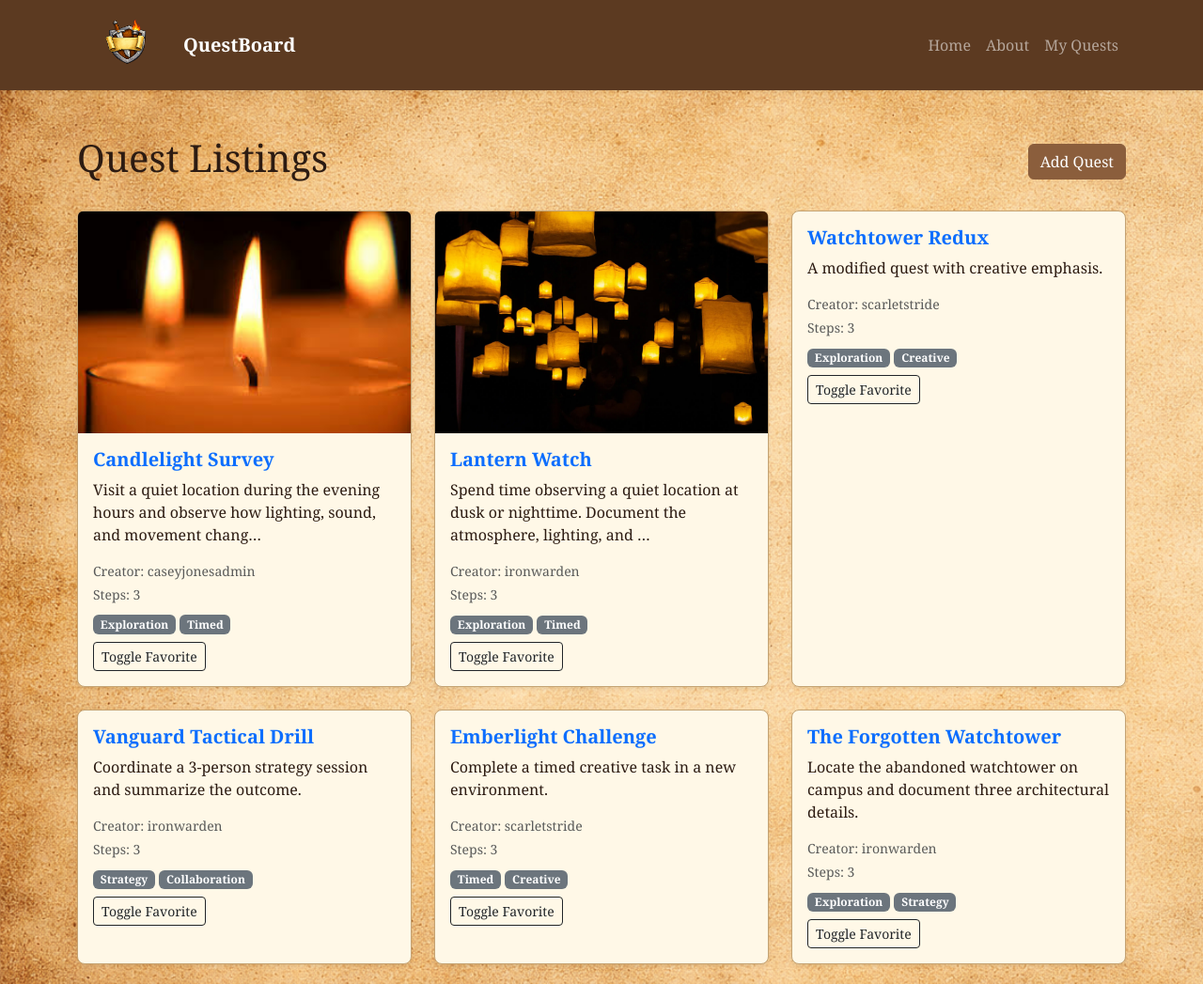
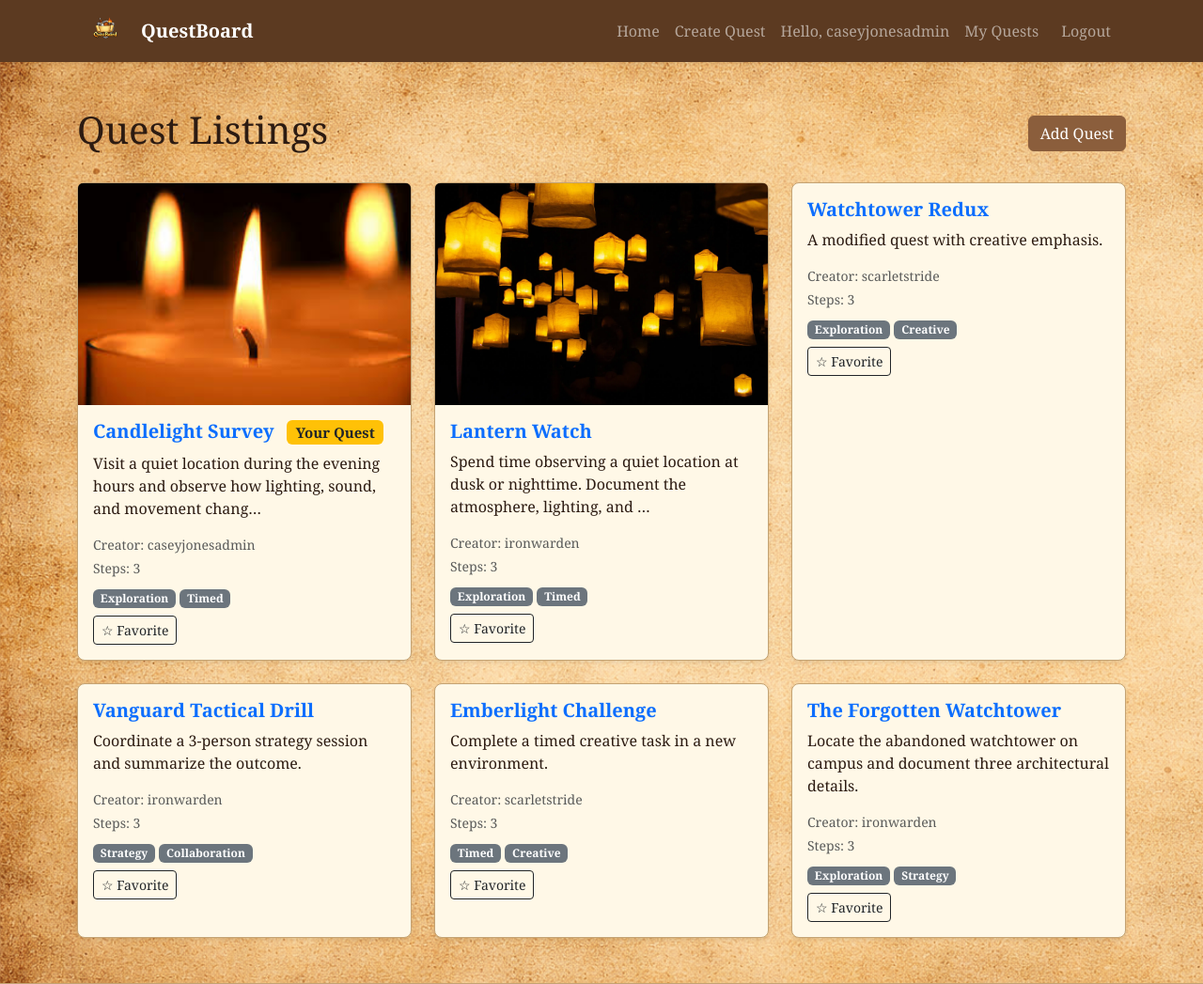
Before and after one commit to Sk1ppyJones/W3200_Capstone, a Django app: page / in a window 1280 px wide. Shown: the top 1047 px of the page at 94% size. Run offline with Django 5.2, Linux system fonts and the light colour scheme; a user stored in the database is signed in; data comes from the database, SQL or seed files in the repository; both versions use the stored data as it was after the commit; some libraries are stand-ins or nearby versions.

Commit message:
Cleanup + Authentication
Cleaned-Up UI as much as I could and added in proper authentication and implemented it into the Quest models where applicable.

```diff
--- a/QuestBoardApp/templates/QuestBoardApp/index.html
+++ b/QuestBoardApp/templates/QuestBoardApp/index.html
@@ -1,6 +1,8 @@
-{% extends "base.html" %}
+{% extends 'base.html' %}
 
-{% block title %}QuestBoard{% endblock %}
+{% block title %}
+  QuestBoard
+{% endblock %}
 
 {% block content %}
   <div class="d-flex justify-content-between align-items-center mb-4">
@@ -12,33 +14,28 @@
     {% for quest in quests %}
       <div class="col-md-4">
         <div class="card h-100 shadow-sm">
-
           {% if quest.image %}
-                    <img src="{{ quest.image.url }}" class="card-img-top" alt="{{ quest.title }}">
+            <img src="{{ quest.image.url }}" class="card-img-top" alt="{{ quest.title }}" />
           {% endif %}
 
           <div class="card-body">
             <h5 class="card-title">
-                        <a href="{% url 'quest_detail' quest.pk %}" class="text-decoration-none">
-                            {{ quest.title }}
-                        </a>
+              <a href="{% url 'quest_detail' quest.pk %}" class="text-decoration-none">{{ quest.title }}</a>
+
+              {% if user.is_authenticated and user == quest.creator %}
+                <span class="badge bg-warning text-dark ms-2">Your Quest</span>
+              {% endif %}
 
               {% if quest.id in favorites %}
                 <span>⭐</span>
               {% endif %}
             </h5>
 
-                    <p class="card-text">
-                        {{ quest.description|truncatechars:100 }}
-                    </p>
+            <p class="card-text">{{ quest.description|truncatechars:100 }}</p>
 
-                    <p class="small text-muted mb-1">
-                        Creator: {{ quest.creator }}
-                    </p>
+            <p class="small text-muted mb-1">Creator: {{ quest.creator }}</p>
 
-                    <p class="small text-muted mb-2">
-                        Steps: {{ quest.steps.count }}
-                    </p>
+            <p class="small text-muted mb-2">Steps: {{ quest.steps.count }}</p>
 
             <div class="mb-2">
               {% for tag in quest.tags.all %}
@@ -48,15 +45,26 @@
               {% endfor %}
             </div>
 
-                    <a href="{% url 'toggle_favorite' quest.pk %}"
-                       class="btn btn-sm btn-outline-dark">
-                        Toggle Favorite
-                    </a>
+            {% if quest.id in favorites %}
+              <a href="{% url 'toggle_favorite' quest.pk %}" class="btn btn-sm btn-warning">★ Favorited</a>
+            {% else %}
+              <a href="{% url 'toggle_favorite' quest.pk %}" class="btn btn-sm btn-outline-dark">☆ Favorite</a>
+            {% endif %}
           </div>
         </div>
       </div>
     {% empty %}
-        <p>No quests found.</p>
+      <div class="col-12">
+        <div class="card p-4 text-center shadow-sm">
+          <h4>No quests yet.</h4>
+          <p class="mb-3">Be the first to add a quest to the board.</p>
+          {% if user.is_authenticated %}
+            <a href="{% url 'create_quest' %}" class="btn btn-primary">Create First Quest</a>
+          {% else %}
+            <a href="{% url 'login' %}" class="btn btn-primary">Log In to Create a Quest</a>
+          {% endif %}
+        </div>
+      </div>
     {% endfor %}
   </div>
 {% endblock %}
--- a/QuestBoardApp/urls.py
+++ b/QuestBoardApp/urls.py
@@ -8,4 +8,6 @@ urlpatterns = [
     path("quests/new/", views.create_quest, name="create_quest"),
     path("quests/<int:pk>/", views.QuestDetailView.as_view(), name="quest_detail"),
     path("quests/<int:pk>/favorite/", views.toggle_favorite, name="toggle_favorite"),
+    path("my-quests/", views.MyQuestListView.as_view(), name="my_quests"),
+    path("signup/", views.signup_view, name="signup"),
 ]
--- a/QuestBoardApp/views.py
+++ b/QuestBoardApp/views.py
@@ -1,9 +1,11 @@
 from django.shortcuts import render
 from django.http import HttpResponseRedirect
 from django.urls import reverse
-
+from django.contrib.auth import login
+from django.contrib.auth.decorators import login_required
+from django.contrib.auth.mixins import LoginRequiredMixin
 from .models import Quest
-from .forms import FeedbackForm, QuestForm, QuestStepFormSet
+from .forms import FeedbackForm, QuestForm, QuestStepFormSet, SignUpForm
 from django.views.generic import ListView, DetailView
 
 
@@ -61,6 +63,10 @@ def create_quest(request):
 
 
 class QuestListView(ListView):
+    """
+    Display all quests in a gallery-style list on the home page.
+    Also passes session-based favorites into the template.
+    """
     model = Quest
     template_name = "QuestBoardApp/index.html"
     context_object_name = "quests"
@@ -73,6 +79,10 @@ class QuestListView(ListView):
 
 
 class QuestDetailView(DetailView):
+    """
+    Display one quest with its full description, image, tags, and steps.
+    Also shows whether the quest is favorited in the current session.
+    """
     model = Quest
     template_name = "QuestBoardApp/quest_detail.html"
     context_object_name = "quest"
@@ -81,6 +91,44 @@ class QuestDetailView(DetailView):
         context = super().get_context_data(**kwargs)
         context["favorites"] = self.request.session.get("favorites", [])
         return context
+
+
+@login_required
+def create_quest(request):
+    if request.method == "POST":
+        form = QuestForm(request.POST, request.FILES)
+        formset = QuestStepFormSet(request.POST)
+
+        if form.is_valid() and formset.is_valid():
+            quest = form.save(commit=False)
+            quest.creator = request.user
+            quest.save()
+            form.save_m2m()
+
+            step_forms = formset.save(commit=False)
+            for index, step in enumerate(step_forms, start=1):
+                if step.instruction.strip():
+                    step.quest = quest
+                    step.order = index
+                    step.save()
+
+            return HttpResponseRedirect(reverse("index"))
+    else:
+        form = QuestForm()
+        formset = QuestStepFormSet()
+
+    return render(request, "QuestBoardApp/create_quest.html", {
+        "form": form,
+        "formset": formset,
+    })
+
+class MyQuestListView(LoginRequiredMixin, ListView):
+    model = Quest
+    template_name = "QuestBoardApp/my_quests.html"
+    context_object_name = "quests"
+
+    def get_queryset(self):
+        return Quest.objects.filter(creator=self.request.user).order_by("-created_at")
 
 
 def toggle_favorite(request, pk):
@@ -92,5 +140,19 @@ def toggle_favorite(request, pk):
         favorites.append(pk)
 
     request.session["favorites"] = favorites
+    request.session.modified = True
 
     return HttpResponseRedirect(request.META.get("HTTP_REFERER", reverse("index")))
+
+
+def signup_view(request):
+    if request.method == "POST":
+        form = SignUpForm(request.POST)
+        if form.is_valid():
+            user = form.save()
+            login(request, user)
+            return HttpResponseRedirect(reverse("index"))
+    else:
+        form = SignUpForm()
+
+    return render(request, "registration/signup.html", {"form": form})
--- a/QuestBoardProj/settings.py
+++ b/QuestBoardProj/settings.py
@@ -120,3 +120,9 @@ STATIC_URL = '/static/'
 
 MEDIA_URL = "/media/"
 MEDIA_ROOT = BASE_DIR / "media"
+
+
+# login redirect
+LOGIN_REDIRECT_URL = "/"
+LOGOUT_REDIRECT_URL = "/"
+LOGIN_URL = "/accounts/login/"
--- a/QuestBoardProj/urls.py
+++ b/QuestBoardProj/urls.py
@@ -21,7 +21,8 @@ from QuestBoardProj import settings
 
 urlpatterns = [
     path('admin/', admin.site.urls),
-    path('', include('QuestBoardApp.urls'))
+    path('', include('QuestBoardApp.urls')),
+    path('accounts/', include('django.contrib.auth.urls')),
 ]
 
 if settings.DEBUG:
--- a/templates/base.html
+++ b/templates/base.html
@@ -20,41 +20,51 @@
   </head>
 
   <body class="d-flex flex-column min-vh-100">
-    <!-- Navbar -->
     <nav class="navbar navbar-expand-lg navbar-dark bg-dark shadow-sm">
     <div class="container">
-        <!-- Logo + Brand -->
         <a class="navbar-brand d-flex align-items-center" href="{% url 'index' %}">
-          <img src="{% static 'QuestBoardApp/logo_no_text.png' %}" alt="QuestBoard Logo" height="70" class="me-2" />
+            <img src="{% static 'QuestBoardApp/logo.png' %}" alt="QuestBoard Logo" height="40" class="me-2">
             <span class="fw-bold">QuestBoard</span>
         </a>
 
-        <!-- Mobile toggle -->
-        <button class="navbar-toggler" type="button" data-bs-toggle="collapse" data-bs-target="#navbarNav"><span class="navbar-toggler-icon"></span></button>
+        <button class="navbar-toggler" type="button" data-bs-toggle="collapse" data-bs-target="#navbarNav">
+            <span class="navbar-toggler-icon"></span>
+        </button>
 
-        <!-- Nav Links -->
         <div class="collapse navbar-collapse justify-content-end" id="navbarNav">
             <ul class="navbar-nav">
+
                 <li class="nav-item">
                     <a class="nav-link" href="{% url 'index' %}">Home</a>
                 </li>
 
-            <li class="nav-item">
-              <a class="nav-link" href="#">About</a>
-            </li>
-
                 {% if user.is_authenticated %}
                     <li class="nav-item">
-                <a class="nav-link" href="#">My Quests</a>
+                        <a class="nav-link" href="{% url 'create_quest' %}">Create Quest</a>
                     </li>
                     <li class="nav-item">
-                {% comment %} <a class="nav-link" href="{% url 'logout' %}">Logout</a> {% endcomment %}
+                        <span class="nav-link">Hello, {{ user.username }}</span>
+                    </li>
+                    <li class="nav-item">
+                        <a class="nav-link" href="{% url 'my_quests' %}">My Quests</a>
+                    </li>
+                    <li class="nav-item">
+                        <form method="post" action="{% url 'logout' %}" class="d-inline">
+                            {% csrf_token %}
+                            <button type="submit" class="btn btn-link nav-link" style="display:inline; padding: 8px 16px; border: none;">
+                                Logout
+                            </button>
+                        </form>
                     </li>
                 {% else %}
                     <li class="nav-item">
-                {% comment %} <a class="nav-link" href="{% url 'login' %}">Login</a> {% endcomment %}
+                        <a class="nav-link" href="{% url 'login' %}">Login</a>
+                    </li>
+                    <li class="nav-item">
+                        <a class="nav-link" href="{% url 'signup' %}">Sign Up</a>
                     </li>
                 {% endif %}
+
             </ul>
         </div>
     </div>
```
Also changed, not shown: QuestBoardApp/forms.py (+58 -23 lines), QuestBoardApp/templates/QuestBoardApp/my_quests.html (added, +66 -0 lines), QuestBoardApp/templates/QuestBoardApp/quest_detail.html (+16 -5 lines), templates/registration/login.html (added, +35 -0 lines), templates/registration/signup.html (added, +34 -0 lines), db.sqlite3, media/quest_images/candles.jpg (added). Lines whose indentation alone changed are shown as unchanged.
